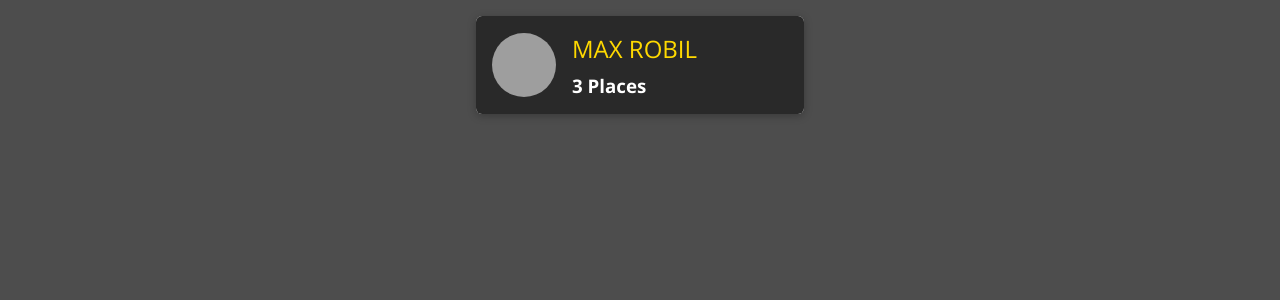
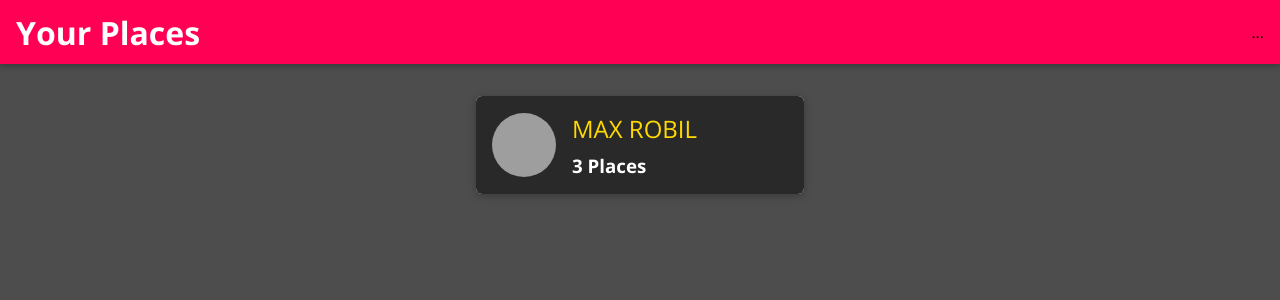
Before and after one commit to utkarsh032/Mern-React.js, a React (Create React App) app: page / in a window 1280 px wide. Shown: the top 300 px of the page. Built offline with nearby package versions, Linux system fonts and the light colour scheme; grey boxes are pictures that could not be loaded.

Commit message:
Adding Main Header

```diff
--- a/src/App.js
+++ b/src/App.js
@@ -8,10 +8,13 @@ import {
 
 import Users from './user/pages/Users'
 import NewPlace from './places/pages/NewPlace'
+import MainNavigation from './shared/components/Navigation/MainNavigation'
 
 const App = () => {
   return (
     <Router>
+      <MainNavigation />
+      <main>
         <Switch>
           <Route path='/' exact>
             <Users />
@@ -21,6 +24,7 @@ const App = () => {
           </Route>
           <Redirect to='/' />
         </Switch>
+      </main>
     </Router>
   )
 }
--- /dev/null
+++ b/src/shared/components/Navigation/MainHeader.css
@@ -0,0 +1,23 @@
+.main-header {
+  width: 100%;
+  height: 4rem;
+  display: flex;
+  align-items: center;
+  position: fixed;
+  top: 0;
+  left: 0;
+  background: #ff0055;
+  box-shadow: 0 2px 6px rgba(0, 0, 0, 0.26);
+  padding: 0 1rem;
+  z-index: 5;
+}
+
+main {
+  margin-top: 5rem;
+}
+
+@media (min-width: 768px) {
+  .main-header {
+    justify-content: space-between;
+  }
+}
--- /dev/null
+++ b/src/shared/components/Navigation/MainHeader.js
@@ -0,0 +1,8 @@
+import React from 'react'
+import './MainHeader.css'
+
+const MainHeader = props => {
+  return <header className='main-header'>{props.children}</header>
+}
+
+export default MainHeader
--- /dev/null
+++ b/src/shared/components/Navigation/MainNavigation.css
@@ -0,0 +1,45 @@
+.main-navigation__menu-btn {
+  width: 3rem;
+  height: 3rem;
+  background: transparent;
+  border: none;
+  display: flex;
+  flex-direction: column;
+  justify-content: space-around;
+  margin-right: 2rem;
+  cursor: pointer;
+}
+
+.main-navigation__menu-btn span {
+  display: block;
+  width: 3rem;
+  height: 2.5px;
+  background: white;
+}
+
+.main-navigation__title {
+  color: white;
+}
+
+.main-navigation__title a {
+  text-decoration: none;
+  color: white;
+}
+
+.main-navigation__header-nav {
+  display: none;
+}
+
+.main-navigation__drawer-nav {
+  height: 100%;
+}
+
+@media (min-width: 768px) {
+  .main-navigation__menu-btn {
+    display: none;
+  }
+
+  .main-navigation__header-nav {
+    display: block;
+  }
+}
--- /dev/null
+++ b/src/shared/components/Navigation/MainNavigation.js
@@ -0,0 +1,22 @@
+import React from 'react'
+import './MainNavigation.css'
+import { Link } from 'react-router-dom'
+import MainHeader from './MainHeader'
+
+const MainNavigation = props => {
+  return (
+    <MainHeader>
+      <button className='main-navigation__menu-btn'>
+        <span></span>
+        <span></span>
+        <span></span>
+      </button>
+      <h1 className='main-navigation__title'>
+        <Link to='/'>Your Places</Link>
+      </h1>
+      <nav>...</nav>
+    </MainHeader>
+  )
+}
+
+export default MainNavigation
--- a/src/user/components/UsersList.js
+++ b/src/user/components/UsersList.js
@@ -1,19 +1,23 @@
-import React from 'react';
+import React from 'react'
 
-import UserItem from './UserItem';
-import './UsersList.css';
+import UserItem from './UserItem'
+import Card from '../../shared/components/UIElements/Card'
+
+import './UsersList.css'
 
 const UsersList = props => {
   if (props.items.length === 0) {
     return (
-      <div className="center">
-        <h2>No users found.</h2>
+      <div className='center'>
+        <Card>
+          <h2>No users found.</h2>
+        </Card>
       </div>
-    );
+    )
   }
 
   return (
-    <ul className="users-list">
+    <ul className='users-list'>
       {props.items.map(user => (
         <UserItem
           key={user.id}
@@ -24,7 +28,7 @@ const UsersList = props => {
         />
       ))}
     </ul>
-  );
-};
+  )
+}
 
-export default UsersList;
+export default UsersList
--- a/src/user/pages/Users.js
+++ b/src/user/pages/Users.js
@@ -7,7 +7,7 @@ const User = () => {
       id: 'u1',
       name: 'MAX ROBIL',
       image:
-        'https://images.pexels.com/photos/17114615/pexels-photo-17114615/free-photo-of-wood-road-landscape-street.jpeg?auto=compress&cs=tinysrgb&w=1260&h=750&dpr=2',
+        'https://images.healthshots.com/healthshots/en/uploads/2020/12/08182549/positive-person.jpg',
       places: 3
     }
   ]
```
Also changed, not shown: src/shared/components/Navigation/NavLinks.js (added, +9 -0 lines), src/shared/components/Navigation/SideDrawer.js (added, +7 -0 lines), src/shared/components/Navigation/NavLinks.css (added), src/shared/components/Navigation/SideDrawer.css (added). Lines whose indentation alone changed are shown as unchanged.
